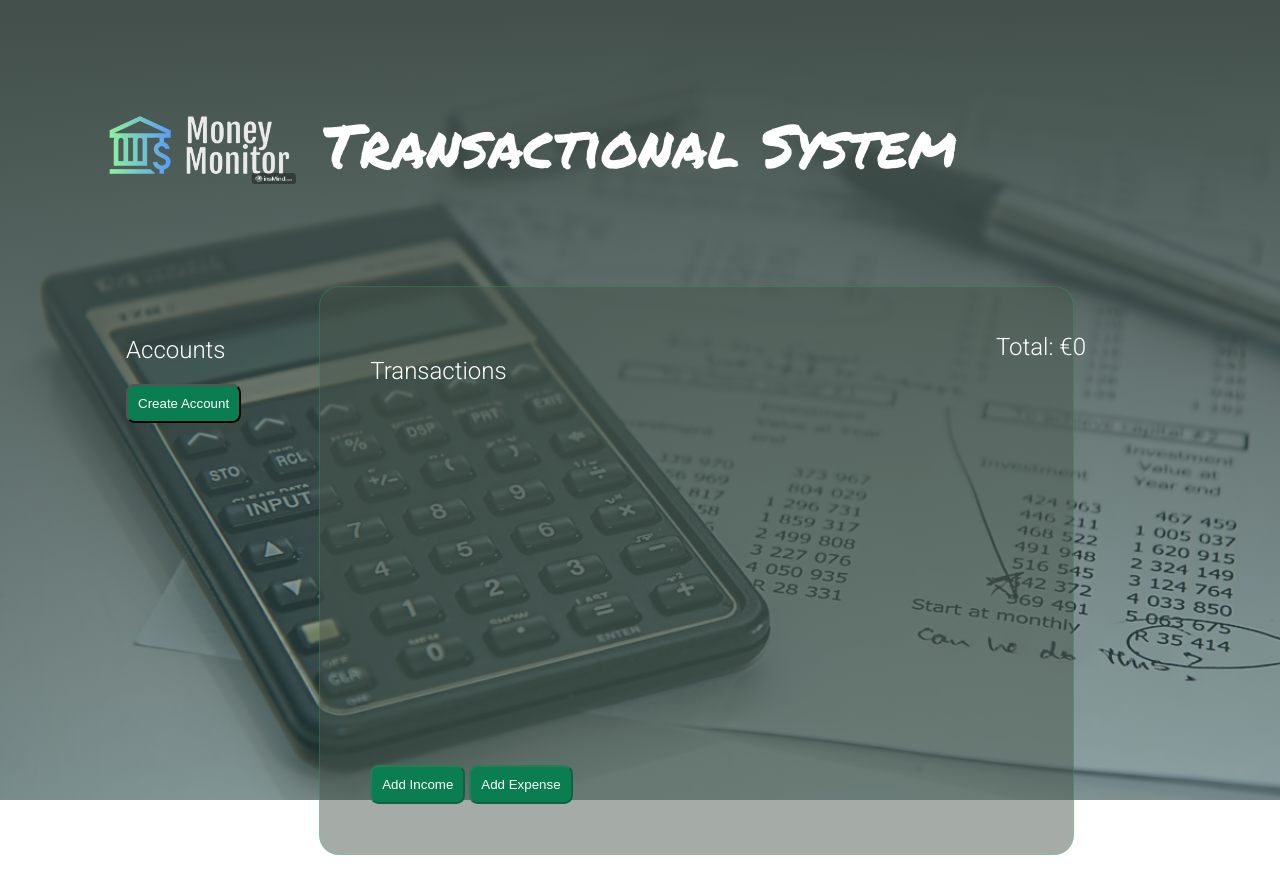
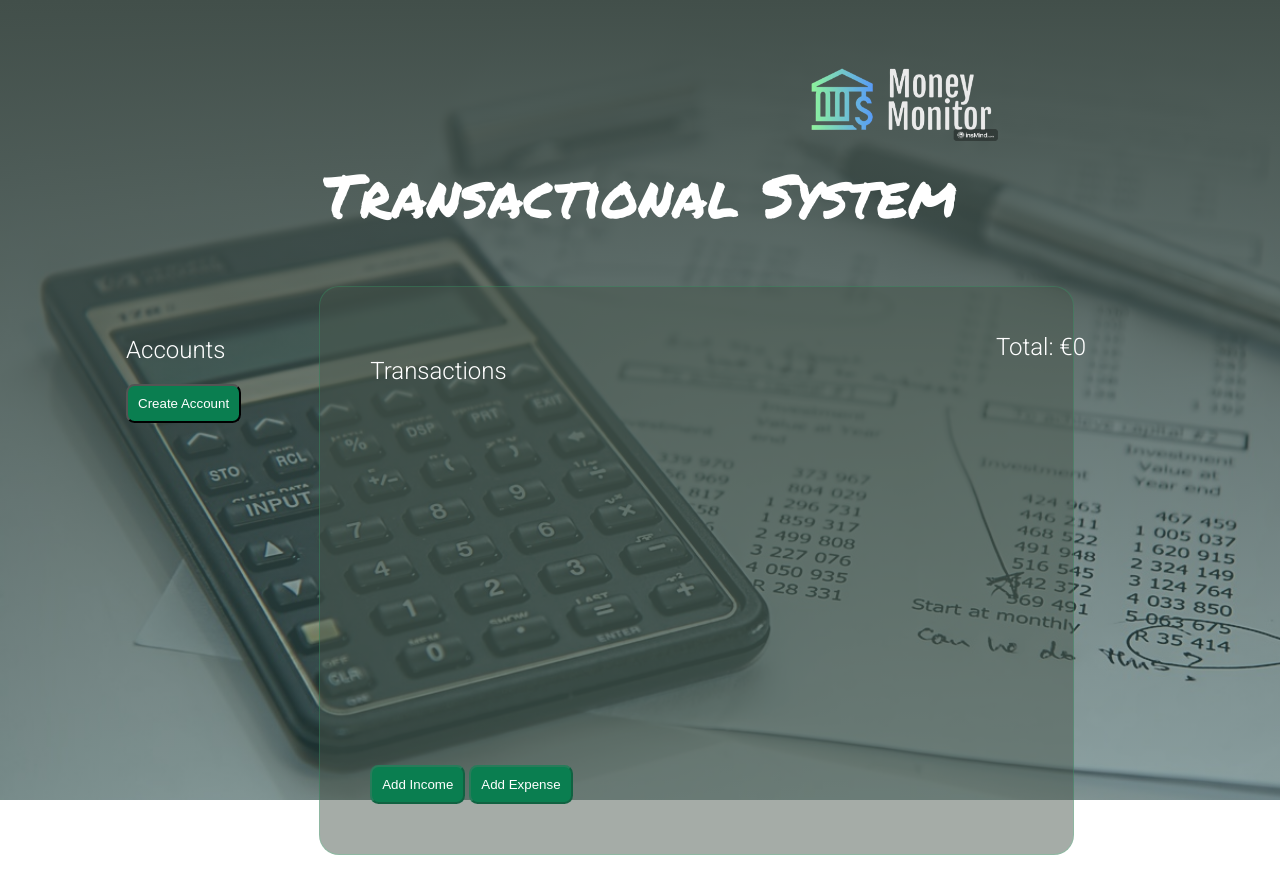
Before and after one commit to nicoycostas/transactions, a plain HTML site: page index.html in a window 1280 px wide. Drawn offline with Linux system fonts and the light colour scheme.

Commit message:
header posistioning

```diff
--- a/css/main.css
+++ b/css/main.css
@@ -7,10 +7,7 @@ body {
 }
 
 html {
-    /* background: linear-gradient(rgba(32, 34, 34, 0.655), rgba(56, 63, 60, 0.717)), url(../imgs/body-background.jpg) no-repeat;
-    background-repeat: no-repeat;
-    background-size: cover;
-    height: 100%; */
+
 
     background-color: rgb(234, 232, 232);
 
@@ -23,24 +20,15 @@ html {
 }
 
 body {
-    /* background-color: rgb(207, 207, 207); */
-    /* background-color: whitesmoke; */
+
     border-radius: 20px;
 
 
     width: 85%;
     margin: 0 auto;
-    /* box-shadow: 8px 14px 48px -5px rgba(0, 0, 0, 0.75);
-    -webkit-box-shadow: 8px 14px 48px -5px rgba(0, 0, 0, 0.75);
-    -moz-box-shadow: 8px 14px 48px -5px rgba(0, 0, 0, 0.75); */
+
     padding: 20px;
     margin-top: 50px;
-    /*
-    background: linear-gradient(to top, rgba(32, 34, 34, 0), rgba(66, 79, 74, 0.724)),
-        url(../imgs/background2.jpg);
-    background-repeat: no-repeat;
-    background-size: cover; */
-    /* background-color: rgba(0, 0, 0, 0.375); */
 
 
 }
@@ -62,6 +50,7 @@ body {
     font-family: "Permanent Marker", cursive;
     font-weight: 400;
     font-style: normal;
+
 }
 
 
@@ -78,10 +67,10 @@ header {
 
 .logo {
     width: 200px;
-    height: 80px;
+    height: 85px;
     position: absolute;
-    top: 108px;
-    left: 100px;
+    top: 60px;
+    left: 802px;
 }
 
 header h1 {
@@ -90,14 +79,12 @@ header h1 {
     margin: 0;
     padding: 10px;
     color: rgb(4, 104, 54);
-    /* text-shadow: 4px 4px 0px rgb(87, 153, 214);
-    text-shadow: 4px 4px 10px rgba(18, 157, 192, 1);
 
- */
     color: white;
+    position: relative;
+    top: 50px;
 
 }
-
 
 
 
```
Also changed, not shown: index.html (+1 -1 lines).
